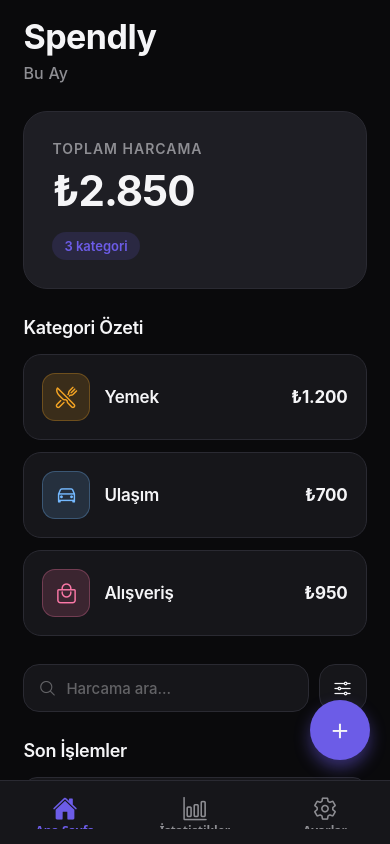
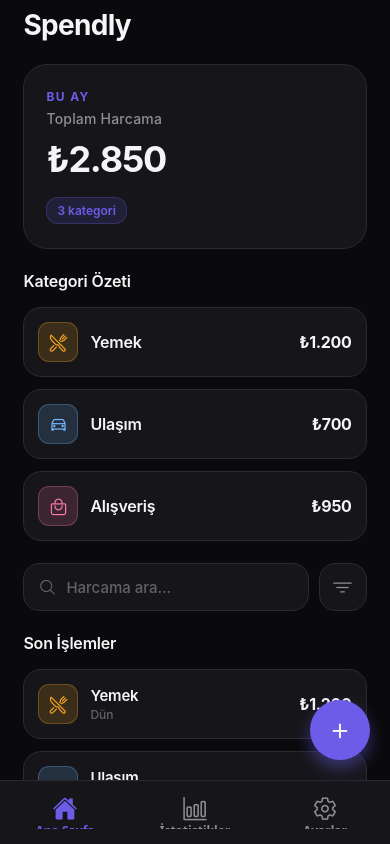
Before and after one commit to aylinsarioglu/spendly, a React Native app: screen / in a window 390 px wide. Built offline with nearby package versions, Linux system fonts and the light colour scheme.

Commit message:
feat: redesign home screen

```diff
--- a/src/components/BalanceCard.tsx
+++ b/src/components/BalanceCard.tsx
@@ -1,4 +1,4 @@
-import { StyleSheet, Text, View } from 'react-native';
+import { StyleSheet, Text, View, useWindowDimensions } from 'react-native';
 
 import { useAppSettings } from '../context/AppSettingsContext';
 import { useThemedStyles } from '../hooks/useThemedStyles';
@@ -12,11 +12,21 @@
 }: BalanceCardProps) {
   const { formatMoney } = useAppSettings();
   const styles = useThemedStyles(createStyles);
+  const { width } = useWindowDimensions();
+  const amountSize = width < 360 ? 32 : width < 400 ? 36 : 40;
 
   return (
     <View style={styles.card}>
+      <Text style={styles.period}>Bu Ay</Text>
       <Text style={styles.label}>{label}</Text>
-      <Text style={styles.amount}>{formatMoney(total)}</Text>
+      <Text
+        style={[styles.amount, { fontSize: amountSize, lineHeight: amountSize + 8 }]}
+        numberOfLines={1}
+        adjustsFontSizeToFit
+        minimumFontScale={0.55}
+      >
+        {formatMoney(total)}
+      </Text>
       <View style={styles.badge}>
         <Text style={styles.badgeText}>{categoryCount} kategori</Text>
       </View>
@@ -27,36 +37,45 @@
 function createStyles(colors: ThemeColors) {
   return StyleSheet.create({
     card: {
-      backgroundColor: colors.cardElevated,
+      backgroundColor: colors.card,
       borderRadius: 24,
-      padding: 28,
+      paddingVertical: 24,
+      paddingHorizontal: 22,
       borderWidth: 1,
       borderColor: colors.border,
-      gap: 8,
+      gap: 6,
+    },
+    period: {
+      fontSize: 12,
+      fontWeight: '700',
+      color: colors.accent,
+      letterSpacing: 1.4,
+      textTransform: 'uppercase',
     },
     label: {
       fontSize: 14,
-      fontWeight: '600',
+      fontWeight: '500',
       color: colors.textSecondary,
-      textTransform: 'uppercase',
-      letterSpacing: 1,
+      letterSpacing: 0.2,
     },
     amount: {
-      fontSize: 42,
       fontWeight: '700',
       color: colors.textPrimary,
-      letterSpacing: -1,
+      letterSpacing: -1.2,
+      marginTop: 4,
     },
     badge: {
       alignSelf: 'flex-start',
-      marginTop: 8,
+      marginTop: 10,
       backgroundColor: colors.accentSoft,
-      paddingHorizontal: 12,
-      paddingVertical: 6,
-      borderRadius: 20,
+      paddingHorizontal: 10,
+      paddingVertical: 5,
+      borderRadius: 12,
+      borderWidth: 1,
+      borderColor: 'rgba(108, 92, 231, 0.28)',
     },
     badgeText: {
-      fontSize: 13,
+      fontSize: 12,
       fontWeight: '600',
       color: colors.accent,
     },
--- a/src/components/CategoryCard.tsx
+++ b/src/components/CategoryCard.tsx
@@ -13,10 +13,19 @@
   return (
     <View style={styles.card}>
       <View style={styles.left}>
-        <CategoryIcon category={category.category} size={48} />
-        <Text style={styles.name}>{category.category}</Text>
+        <CategoryIcon category={category.category} size={40} />
+        <Text style={styles.name} numberOfLines={1}>
+          {category.category}
+        </Text>
       </View>
-      <Text style={styles.amount}>{formatMoney(category.amount)}</Text>
+      <Text
+        style={styles.amount}
+        numberOfLines={1}
+        adjustsFontSizeToFit
+        minimumFontScale={0.7}
+      >
+        {formatMoney(category.amount)}
+      </Text>
     </View>
   );
 }
@@ -27,29 +36,36 @@
       flexDirection: 'row',
       alignItems: 'center',
       justifyContent: 'space-between',
+      gap: 12,
       backgroundColor: colors.card,
       borderRadius: 18,
-      padding: 18,
+      paddingVertical: 14,
+      paddingHorizontal: 14,
       borderWidth: 1,
       borderColor: colors.border,
     },
     left: {
       flexDirection: 'row',
       alignItems: 'center',
-      gap: 14,
+      gap: 12,
       flex: 1,
+      minWidth: 0,
     },
     name: {
-      fontSize: 17,
+      flex: 1,
+      fontSize: 16,
       fontWeight: '600',
       color: colors.textPrimary,
       letterSpacing: -0.2,
     },
     amount: {
-      fontSize: 17,
+      maxWidth: '42%',
+      flexShrink: 0,
+      fontSize: 16,
       fontWeight: '700',
       color: colors.textPrimary,
-      letterSpacing: -0.2,
+      letterSpacing: -0.3,
+      textAlign: 'right',
     },
   });
 }
--- a/src/components/SearchBar.tsx
+++ b/src/components/SearchBar.tsx
@@ -43,6 +43,7 @@
     container: {
       flexDirection: 'row',
       alignItems: 'center',
+      minWidth: 0,
       backgroundColor: colors.card,
       borderRadius: 16,
       borderWidth: 1,
@@ -59,6 +60,7 @@
     },
     input: {
       flex: 1,
+      minWidth: 0,
       fontSize: 15,
       fontWeight: '500',
       color: colors.textPrimary,
--- a/src/components/TransactionCard.tsx
+++ b/src/components/TransactionCard.tsx
@@ -21,16 +21,27 @@
       <CategoryIcon category={expense.category} size={40} />
 
       <View style={styles.content}>
-        <Text style={styles.category}>{expense.category}</Text>
+        <Text style={styles.category} numberOfLines={1}>
+          {expense.category}
+        </Text>
         {note ? (
           <Text style={styles.note} numberOfLines={1}>
             {note}
           </Text>
         ) : null}
-        <Text style={styles.date}>{createdAtLabel}</Text>
+        <Text style={styles.date} numberOfLines={1}>
+          {createdAtLabel}
+        </Text>
       </View>
 
-      <Text style={styles.amount}>{formatMoney(expense.amount)}</Text>
+      <Text
+        style={styles.amount}
+        numberOfLines={1}
+        adjustsFontSizeToFit
+        minimumFontScale={0.7}
+      >
+        {formatMoney(expense.amount)}
+      </Text>
     </Pressable>
   );
 }
@@ -42,8 +53,8 @@
       alignItems: 'center',
       gap: 12,
       backgroundColor: colors.card,
-      borderRadius: 14,
-      paddingVertical: 12,
+      borderRadius: 18,
+      paddingVertical: 14,
       paddingHorizontal: 14,
       borderWidth: 1,
       borderColor: colors.border,
@@ -54,6 +65,7 @@
     },
     content: {
       flex: 1,
+      minWidth: 0,
       gap: 2,
     },
     category: {
@@ -64,6 +76,7 @@
     },
     note: {
       fontSize: 13,
+      fontWeight: '500',
       color: colors.textSecondary,
     },
     date: {
@@ -72,10 +85,13 @@
       color: colors.textMuted,
     },
     amount: {
-      fontSize: 15,
+      maxWidth: '42%',
+      flexShrink: 0,
+      fontSize: 16,
       fontWeight: '700',
       color: colors.textPrimary,
-      letterSpacing: -0.2,
+      letterSpacing: -0.3,
+      textAlign: 'right',
     },
   });
 }
--- a/src/screens/HomeScreen.tsx
+++ b/src/screens/HomeScreen.tsx
@@ -195,7 +195,9 @@
     if (expenses.length === 0) {
       return (
         <View style={styles.emptyState}>
-          <Text style={styles.emptyEmoji}>📭</Text>
+          <View style={styles.emptyIconWrap}>
+            <Ionicons name="wallet-outline" size={26} color={colors.accent} />
+          </View>
           <Text style={styles.emptyTitle}>Henüz harcama yok</Text>
           <Text style={styles.emptyDescription}>
             İlk harcamanı eklemek için{'\n'}sağ alttaki + butonuna dokun.
@@ -209,7 +211,9 @@
         <View style={styles.categorySection}>
           <Text style={styles.sectionTitle}>Son İşlemler</Text>
           <View style={styles.emptyState}>
-            <Text style={styles.emptyEmoji}>🔍</Text>
+            <View style={styles.emptyIconWrap}>
+              <Ionicons name="search-outline" size={26} color={colors.accent} />
+            </View>
             <Text style={styles.emptyTitle}>Harcama bulunamadı</Text>
             <Text style={styles.emptyDescription}>Başka bir anahtar kelime dene.</Text>
           </View>
@@ -250,11 +254,11 @@
       >
         <View style={styles.header}>
           <Text style={styles.appTitle}>Spendly</Text>
-          <Text style={styles.periodLabel}>Bu Ay</Text>
         </View>
 
         <BalanceCard total={total} categoryCount={categoryCount} />
 
+        {groupedCategories.length > 0 ? (
           <View style={styles.categorySection}>
             <Text style={styles.sectionTitle}>Kategori Özeti</Text>
             <View style={styles.categoryList}>
@@ -263,6 +267,7 @@
               ))}
             </View>
           </View>
+        ) : null}
 
         <View style={styles.searchRow}>
           <View style={styles.searchBarWrap}>
@@ -280,9 +285,9 @@
             accessibilityLabel="Filtrele"
           >
             <Ionicons
-              name="options-outline"
+              name="filter-outline"
               size={20}
-              color={isFilterActive ? colors.accent : colors.textPrimary}
+              color={isFilterActive ? colors.accent : colors.textSecondary}
             />
             {activeFilterCount > 0 ? (
               <View style={styles.filterBadge}>
@@ -351,24 +356,17 @@
     flex: 1,
   },
   scrollContent: {
-    paddingTop: 8,
-    gap: 28,
+    paddingTop: 4,
+    gap: 22,
   },
   header: {
-    gap: 6,
-    marginTop: 8,
+    marginTop: 4,
   },
   appTitle: {
-    fontSize: 34,
+    fontSize: 28,
     fontWeight: '700',
-    letterSpacing: -0.5,
+    letterSpacing: -0.7,
     color: colors.textPrimary,
-  },
-  periodLabel: {
-    fontSize: 16,
-    fontWeight: '500',
-    color: colors.textSecondary,
-    letterSpacing: 0.2,
   },
   searchRow: {
     flexDirection: 'row',
@@ -377,10 +375,12 @@
   },
   searchBarWrap: {
     flex: 1,
+    minWidth: 0,
   },
   filterButton: {
     width: 48,
     height: 48,
+    flexShrink: 0,
     borderRadius: 16,
     backgroundColor: colors.card,
     borderWidth: 1,
@@ -416,10 +416,10 @@
     gap: 16,
   },
   sectionTitle: {
-    fontSize: 18,
+    fontSize: 16,
     fontWeight: '600',
     color: colors.textPrimary,
-    letterSpacing: -0.3,
+    letterSpacing: -0.2,
   },
   categoryList: {
     gap: 12,
@@ -431,16 +431,23 @@
     borderRadius: 18,
     borderWidth: 1,
     borderColor: colors.border,
-    paddingVertical: 48,
-    paddingHorizontal: 28,
-    gap: 12,
+    paddingVertical: 40,
+    paddingHorizontal: 24,
+    gap: 10,
   },
-  emptyEmoji: {
-    fontSize: 56,
+  emptyIconWrap: {
+    width: 52,
+    height: 52,
+    borderRadius: 16,
+    backgroundColor: colors.accentSoft,
+    borderWidth: 1,
+    borderColor: 'rgba(108, 92, 231, 0.28)',
+    alignItems: 'center',
+    justifyContent: 'center',
     marginBottom: 4,
   },
   emptyTitle: {
-    fontSize: 20,
+    fontSize: 18,
     fontWeight: '700',
     color: colors.textPrimary,
     letterSpacing: -0.3,
@@ -469,11 +476,6 @@
     borderColor: colors.border,
     paddingVertical: 14,
     paddingHorizontal: 16,
-    shadowColor: '#000',
-    shadowOffset: { width: 0, height: 8 },
-    shadowOpacity: 0.35,
-    shadowRadius: 16,
-    elevation: 12,
   },
   snackbarMessage: {
     flex: 1,
```
Lines whose indentation alone changed are shown as unchanged.
